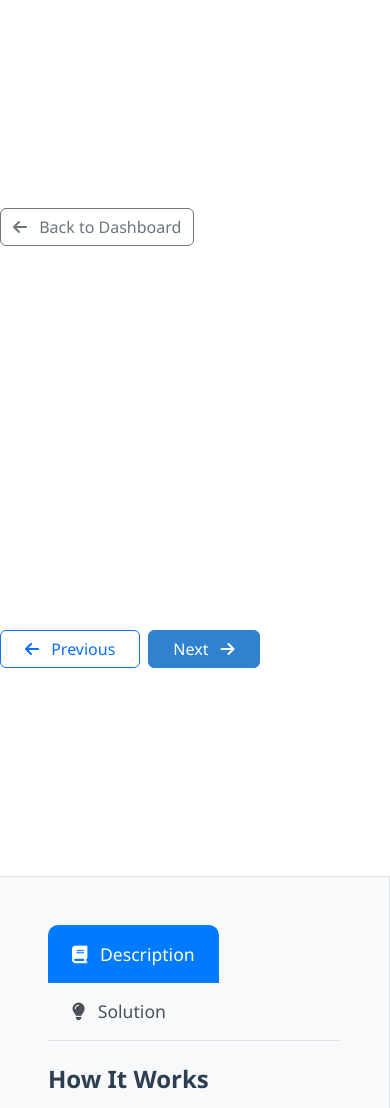
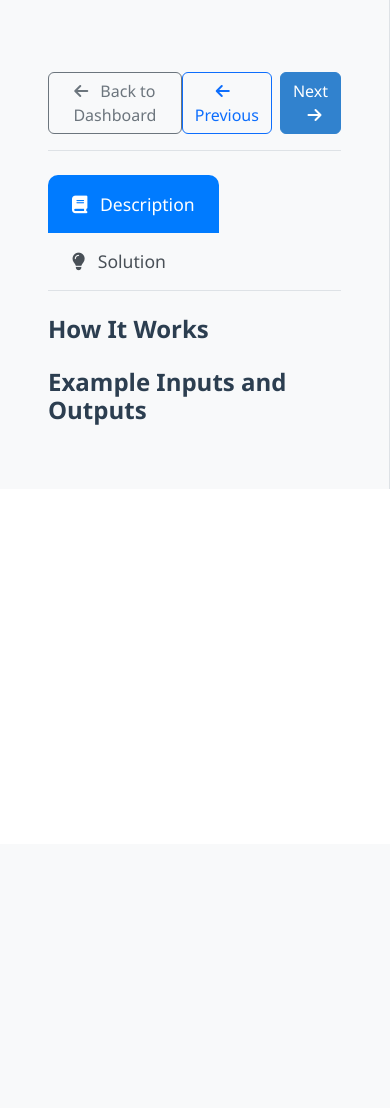
Before and after one commit to Veginatichaithanya/code_challenge, a Flask app: template templates/index.html in a window 390 px wide; the page is wider, and only the part inside the window is pictured. Shown: the top 1108 px of that part. After the commit the page ends 489 px from the top of that part, so only its background shows below. Run offline with Flask 3, Linux system fonts and the light colour scheme; the template is opened without the code that fills it, so the values that code supplies are empty.

Commit message:
Restructure challenge layout by removing top navigation bar and moving elements
Remove the navbar and restructure the challenge layout by moving navigation buttons inside the challenge description panel in `templates/index.html` and `static/css/style.css`.

Replit-Commit-Author: Agent
Replit-Commit-Session-Id: 830357dc-213a-48ae-9ca3-353abb7769b1
Replit-Commit-Screenshot-Url: https://storage.googleapis.com/screenshot-production-us-central1/9a0404d1-96d8-4fcf-8404-ded08a0b12b7/830357dc-213a-48ae-9ca3-353abb7769b1/DmklCzP

```diff
--- a/static/css/style.css
+++ b/static/css/style.css
@@ -11,20 +11,15 @@ html, body {
     padding: 0;
 }
 
-/* Navigation */
-.navbar {
-    z-index: 1000;
-    min-height: 60px;
+/* Challenge Header */
+.challenge-header {
+    border-bottom: 1px solid #dee2e6;
+    padding-bottom: 1rem;
 }
 
 /* Removed gradient background */
 
-.challenge-info .navbar-brand {
-    font-size: 1.5rem;
-    font-weight: 600;
-    letter-spacing: -0.3px;
-    margin-right: 0;
-}
+/* Removed navbar styles */
 
 .challenge-meta .badge {
     font-size: 0.8rem;
@@ -34,7 +29,7 @@ html, body {
 
 /* Main Layout */
 .row {
-    height: calc(100vh - 60px); /* Subtract navbar height */
+    height: 100vh; /* Full height since no navbar */
 }
 
 /* Problem Panel */
--- a/templates/index.html
+++ b/templates/index.html
@@ -20,42 +20,43 @@
 </head>
 <body>
     <div class="container-fluid h-100">
-        <!-- Header -->
-        <nav class="navbar navbar-light bg-white border-bottom py-3">
-            <div class="container-fluid">
-                <div class="d-flex align-items-center">
-                    <button class="btn btn-outline-secondary me-3" onclick="window.location.href='/'">
-                        <i class="fas fa-arrow-left me-2"></i>
-                        Back to Dashboard
-                    </button>
-                    <div class="challenge-info">
-                        <h2 class="navbar-brand mb-0 h3 fw-bold text-dark" id="challengeTitle">
-                            {{ problem.title }}
-                        </h2>
+
+        <!-- Main Content -->
+        <div class="row h-100 g-0">
+            <!-- Left Panel - Problem Description -->
+            <div class="col-md-6 problem-panel">
+                <div class="p-5">
+                    <!-- Challenge Header -->
+                    <div class="challenge-header mb-4">
+                        <div class="d-flex justify-content-between align-items-start mb-3">
+                            <div>
+                                <h2 class="h3 fw-bold text-dark mb-2" id="challengeTitle">{{ problem.title }}</h2>
                                 <div class="challenge-meta">
                                     <span class="badge bg-success me-2" id="challengeDifficulty">{{ problem.difficulty }}</span>
                                     <span class="badge bg-info" id="challengeMarks">{{ problem.marks }}</span>
                                 </div>
                             </div>
                         </div>
+
+                        <!-- Navigation Buttons -->
+                        <div class="d-flex justify-content-between align-items-center">
+                            <button class="btn btn-outline-secondary" onclick="window.location.href='/'">
+                                <i class="fas fa-arrow-left me-2"></i>
+                                Back to Dashboard
+                            </button>
                             <div class="d-flex gap-2">
-                    <button class="btn btn-outline-primary px-4" id="previousChallenge">
+                                <button class="btn btn-outline-primary" id="previousChallenge">
                                     <i class="fas fa-arrow-left me-2"></i>
                                     Previous
                                 </button>
-                    <button class="btn btn-primary px-4" id="nextChallenge">
+                                <button class="btn btn-primary" id="nextChallenge">
                                     Next
                                     <i class="fas fa-arrow-right ms-2"></i>
                                 </button>
                             </div>
                         </div>
-        </nav>
+                    </div>
 
-        <!-- Main Content -->
-        <div class="row h-100 g-0">
-            <!-- Left Panel - Problem Description -->
-            <div class="col-md-6 problem-panel">
-                <div class="p-5">
                     <!-- Tabs -->
                     <ul class="nav nav-tabs nav-tabs-custom" id="problemTabs" role="tablist">
                         <li class="nav-item" role="presentation">
@@ -77,7 +78,6 @@
                         <!-- Description Tab -->
                         <div class="tab-pane fade show active" id="description" role="tabpanel">
                             <div class="problem-content">
-                                <h3 class="fw-bold mb-4" id="problemTitle">{{ problem.title }}</h3>
                                 <div class="problem-description mb-4">
                                     <p class="lead" id="problemDescription">{{ problem.description }}</p>
                                 </div>
```
Also changed, not shown: attached_assets/image_1753518282307.png (added). Lines whose indentation alone changed are shown as unchanged.
